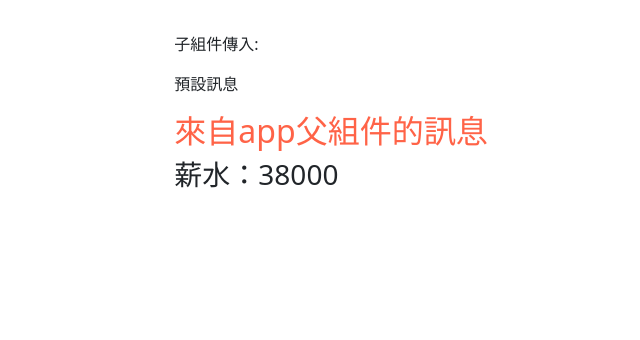
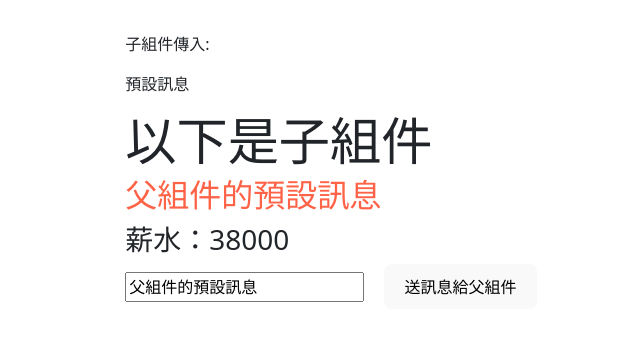
Before and after one commit to yanniao0827/Vue, a Vue app in the folder PRACTICE/form_validate/: page / in a window 1280 px wide. Shown: the top 340 px of the page, without its empty margins (309-949 px from the left). Built offline with nearby package versions, Linux system fonts and the light colour scheme.

Commit message:
0806 3-2.子組件傳入父組件

```diff
--- a/PRACTICE/form_validate/src/App.vue
+++ b/PRACTICE/form_validate/src/App.vue
@@ -3,15 +3,19 @@ import HelloWorld from './components/HelloWorld.vue'
 import Register from './components/Register.vue';
 import DataSend from './components/DataSend.vue';
 import { ref } from 'vue';
-const appMsg=ref('來自app父組件的訊息');
+const appMsg=ref('父組件的預設訊息');
 const money=ref(38000);
+let receiveMessage = ref('預設訊息');
+function updateMessage(newMsg){
+  receiveMessage.value = newMsg
+}
 </script>
 
 <template>
 <!-- <Register /> -->
  <p>子組件傳入:</p>
- <p>預設訊息</p>
-<DataSend :appMsg="appMsg" :money="money"/>
+ <p>{{ receiveMessage }}</p>
+<DataSend :appMsg="appMsg" :money="money" @update:msg="updateMessage"/>
 </template>
 
 <style scoped>
--- a/PRACTICE/form_validate/src/components/DataSend.vue
+++ b/PRACTICE/form_validate/src/components/DataSend.vue
@@ -7,15 +7,25 @@ const props=defineProps({
 })
 let message=ref(props.appMsg);
 let salary=ref(props.money);
+const emit=defineEmits(['update:msg'])
+function sendMsg(){
+    emit('update:msg',message.value)
+}
 </script>
 
 <template>
+    <h1>以下是子組件</h1>
     <h2>{{message}}</h2>
     <h3>薪水：{{ salary  }}</h3>
+    <input type="text" v-model="message">
+    <button type="button" @click="sendMsg">送訊息給父組件</button>
 </template>
 
 <style>
 h2{
     color: tomato;
 }
+input{
+    margin-right: 20px;
+}
 </style>
```
